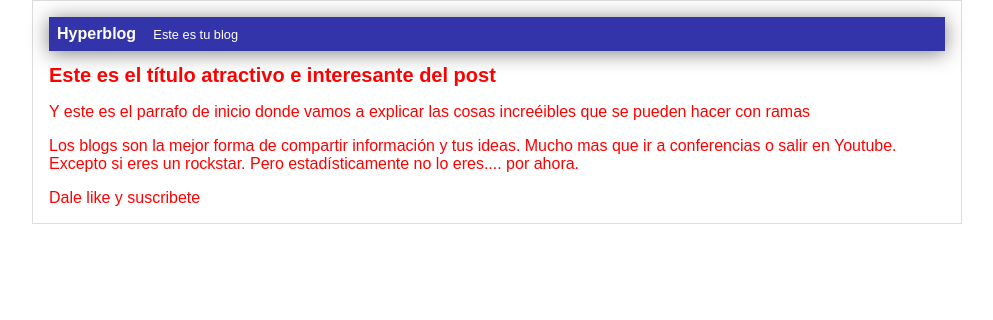
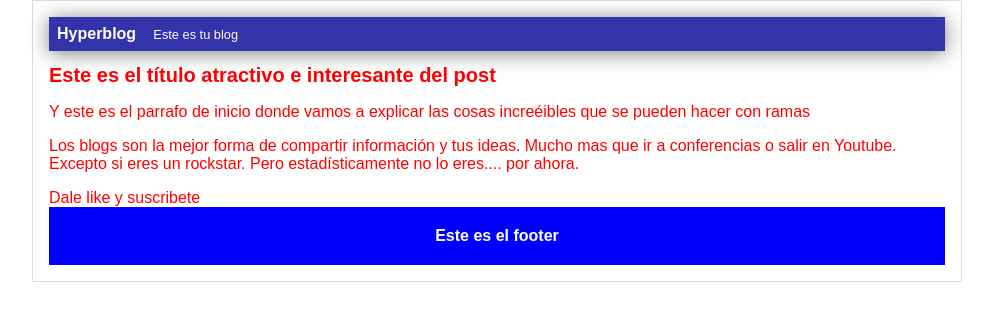
Before and after one commit to devacran/hyperBlog, a plain HTML site: page index.html in a window 1280 px wide. Shown: the whole page, without its empty margins (143-1136 px from the left). Drawn offline with Linux system fonts and the light colour scheme.

Commit message:
Se agrego el footer, todo bonito

```diff
--- a/css/style.css
+++ b/css/style.css
@@ -37,3 +37,11 @@ body
     font-weight: normal;
     font-size: 0.8em;
 }
+
+footer {
+  color: white;
+  background-color: blue;
+  text-align: center;
+  font-weight: bold;
+  padding: 20px;
+}
--- a/index.html
+++ b/index.html
@@ -16,4 +16,5 @@
         </div>
         <span>Dale like y suscribete</span>
     </body>
+    <footer>Este es el footer</footer>
 </html>
```
